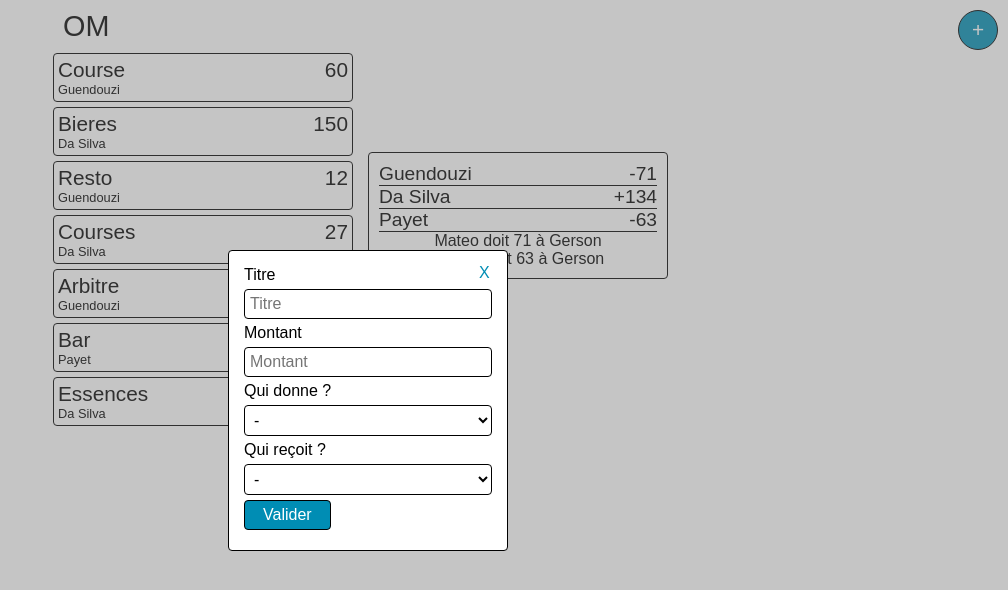
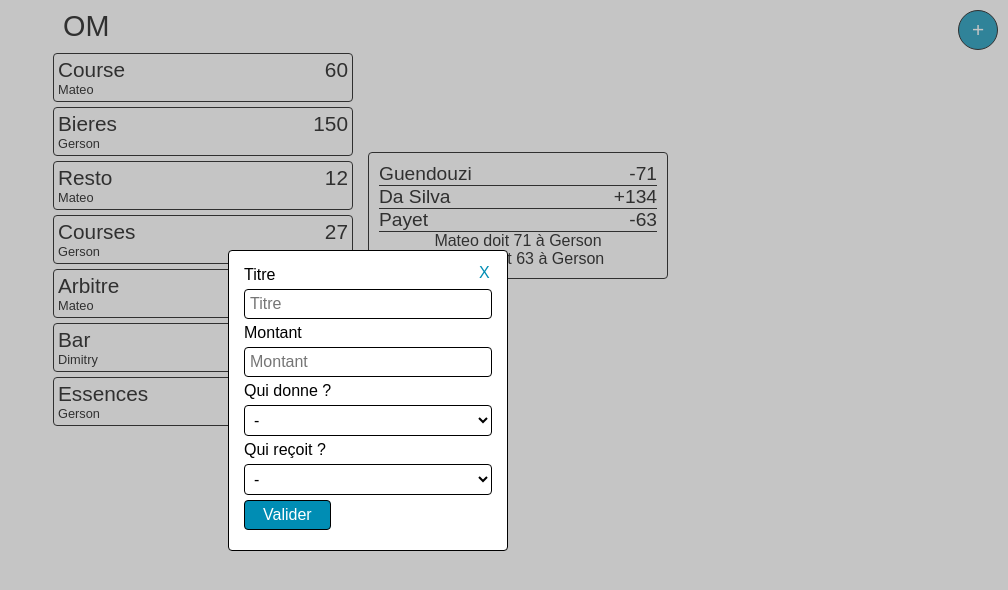
Before and after one commit to MathieuDC/tricount-like-app, a React (Create React App) app: page / in a window 1280 px wide. Shown: the top 590 px of the page, without its empty margins (272-1280 px from the left). Built offline with nearby package versions, Linux system fonts and the light colour scheme.

Commit message:
Transaction displaying firstName instead of last

```diff
--- a/src/front/Transaction.tsx
+++ b/src/front/Transaction.tsx
@@ -13,7 +13,7 @@ const Transaction = ({transaction}: TransactionProps) => {
     <li key={transaction.id} className="transaction-item">
       <div className="transaction-item__name">{transaction.name}</div>
       <div className="transaction-item__amount">{transaction.amount}</div>
-      <div className="transaction-item__giver-name">{transaction.giver.name}</div>
+      <div className="transaction-item__giver-name">{transaction.giver.firstName}</div>
     </li>
   );
 }
```
